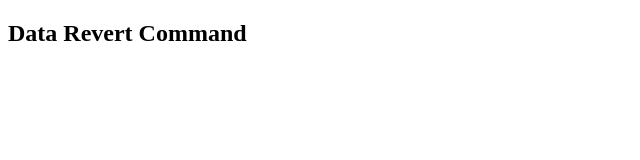
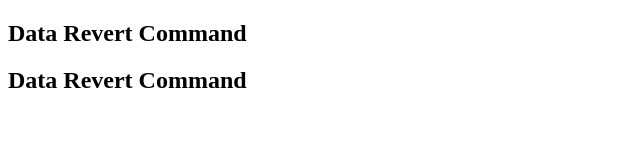
Before and after one commit to Umar-max606/Data-Revert-GIT, a plain HTML site: page Index.HTML in a window 1280 px wide. Shown: the whole page, without its empty margins (0-640 px from the left). Drawn offline with Linux system fonts and the light colour scheme.

Commit message:
Second Layer

```diff
--- a/Index.HTML
+++ b/Index.HTML
@@ -7,5 +7,6 @@
 </head>
 <body>
     <h2>Data Revert Command</h2>
+    <h2>Data Revert Command</h2>
 </body>
 </html>
```
